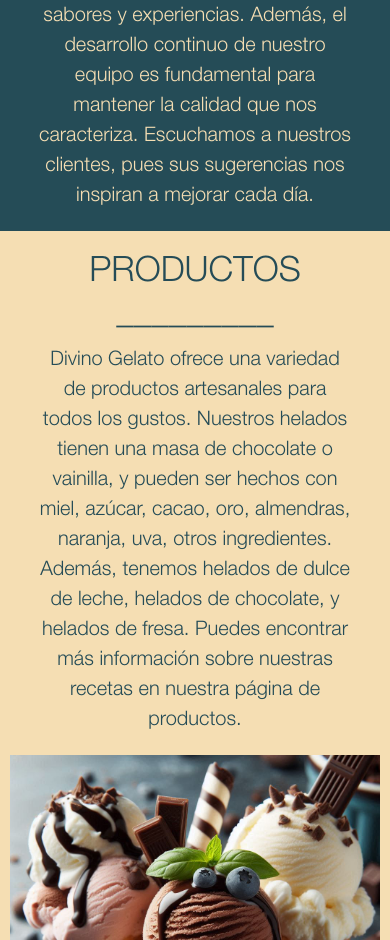
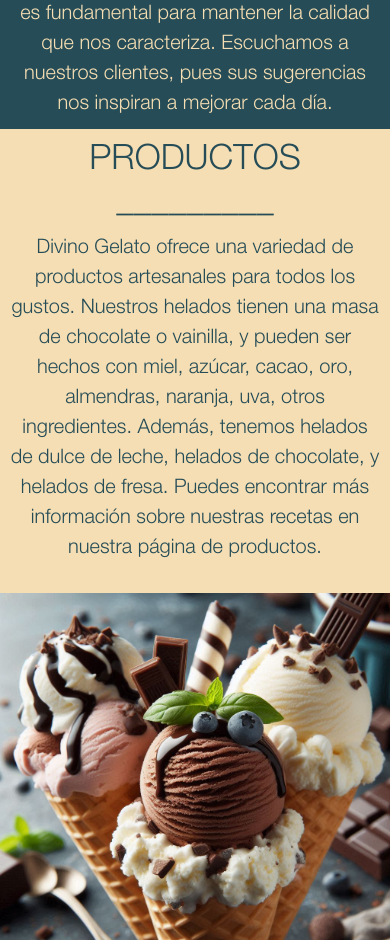
Before and after one commit to Sergio3p/programacion-web, a plain HTML site: page index.html in a window 390 px wide. Shown: the part 1060-2000 px from the top of the page. Drawn offline with nearby package versions, Linux system fonts and the light colour scheme.

Commit message:
index.css

```diff
--- a/CSS/index.css
+++ b/CSS/index.css
@@ -330,47 +330,18 @@ footer {
     height: 200px;
   }
 
-    /* Ajuste para .TextIMG1 */
-    .TextIMG1 {
-        display: flex;
+  /* Ajustes para las secciones con imágenes y texto */
+  .TextIMG1, .TextIMG2 {
     flex-direction: column;
-        align-items: center;
     text-align: center;
-        padding: 10px;
   }
 
-    .TextIMG1 img {
+  .TextIMG1 img, .TextIMG2 img {
     max-width: 100%;
-        height: auto;
-        margin-bottom: 20px;
+    margin: 10px auto;
   }
 
-    .text-box1 {
-        max-width: 90%;  /* Limitar el ancho máximo */
-        word-wrap: break-word; /* Evita desbordamientos con palabras largas */
-        overflow: hidden; /* Asegura que el contenido no se desborde */
-        padding: 10px;
-    }
-
-    /* Ajuste para .TextIMG2 */
-    .TextIMG2 {
-        display: flex;
-        flex-direction: column;
-        align-items: center;
-        text-align: center;
-        padding: 10px;
-    }
-
-    .TextIMG2 img {
-        max-width: 100%;
-        height: auto;
-        margin-bottom: 20px;
-    }
-
-    .text-box2 {
-        max-width: 90%;  /* Limitar el ancho máximo */
-        word-wrap: break-word; /* Evita desbordamientos con palabras largas */
-        overflow: hidden; /* Asegura que el contenido no se desborde */
+  .text-box1, .text-box2 {
     padding: 10px;
   }
 
```
Lines whose indentation alone changed are shown as unchanged.
